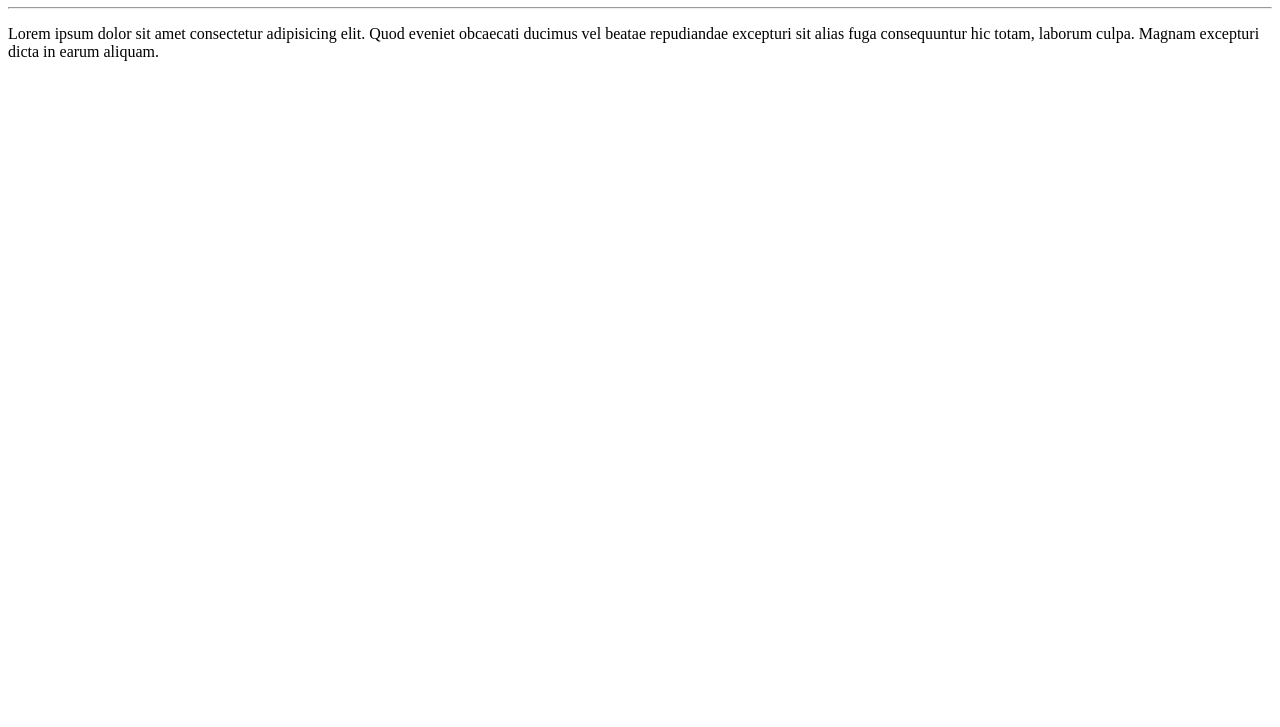
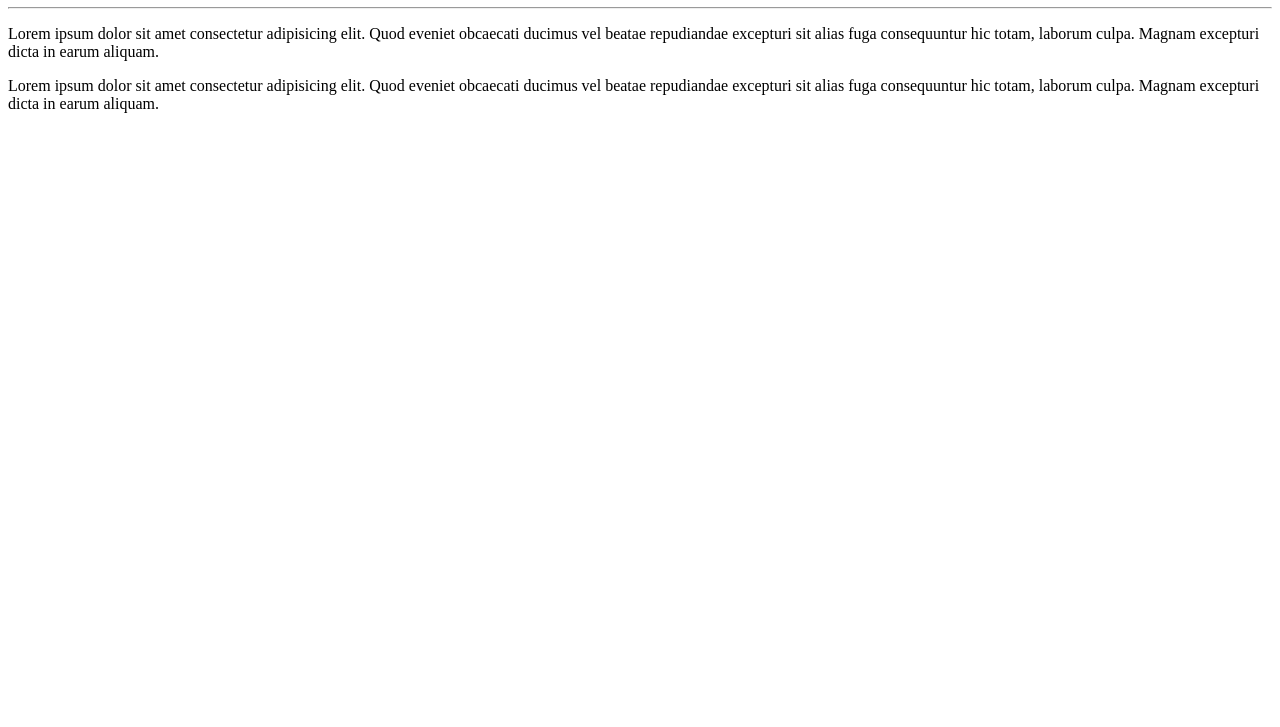
Before and after one commit to thadeufjb/Ola-mundo, a plain HTML site: page site-exemplo/index.html in a window 1280 px wide. Shown: the part 73-800 px from the top of the page. Drawn offline with Linux system fonts and the light colour scheme.

Commit message:
adicionei um parágrafo

```diff
--- a/site-exemplo/index.html
+++ b/site-exemplo/index.html
@@ -11,5 +11,8 @@
     <p>Lorem ipsum dolor sit amet consectetur adipisicing elit.
         Quod eveniet obcaecati ducimus vel beatae repudiandae excepturi sit alias fuga consequuntur hic totam, laborum culpa.
         Magnam excepturi dicta in earum aliquam.</p>
+        <p>Lorem ipsum dolor sit amet consectetur adipisicing elit.
+            Quod eveniet obcaecati ducimus vel beatae repudiandae excepturi sit alias fuga consequuntur hic totam, laborum culpa.
+            Magnam excepturi dicta in earum aliquam.</p>
 </body>
 </html>
```
